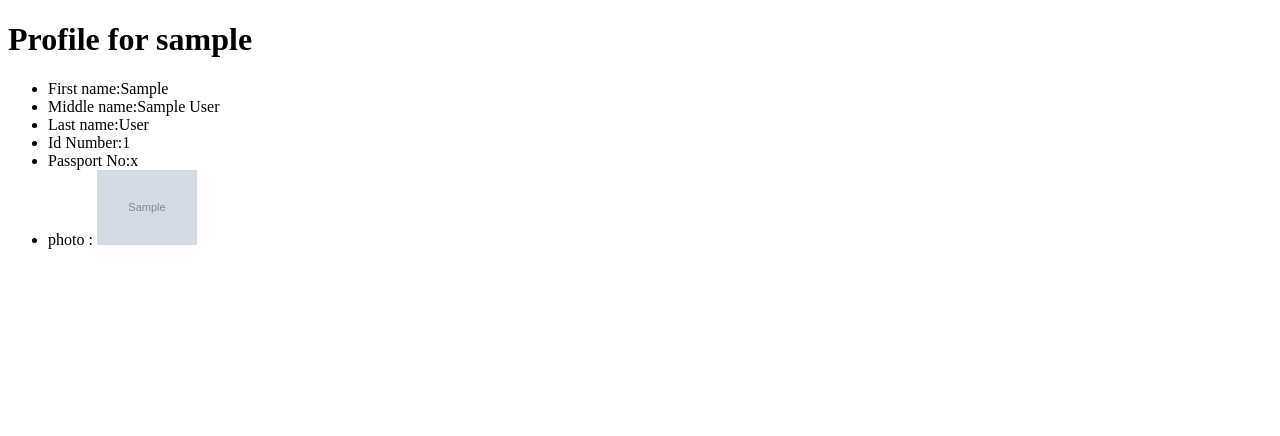
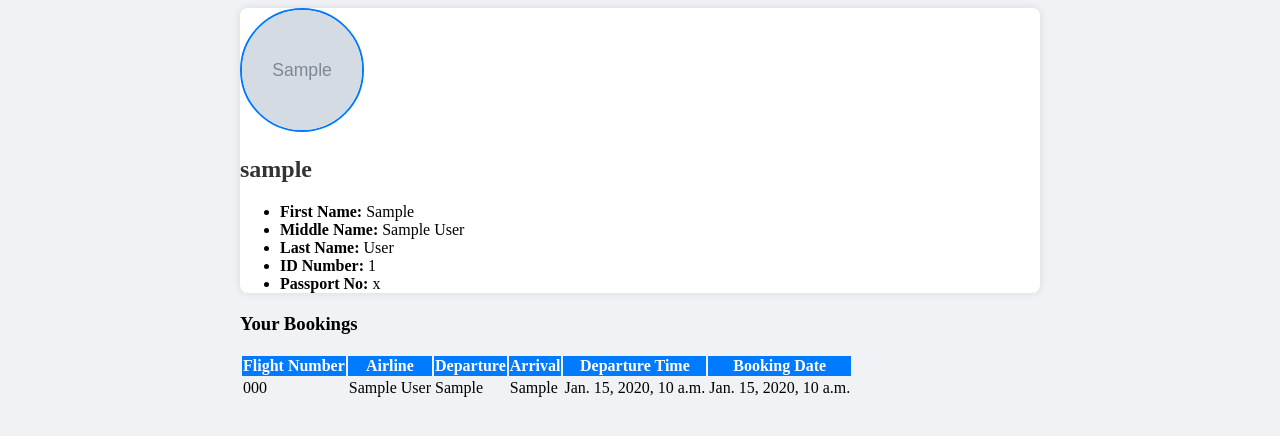
Before and after one commit to Ianmwangi934/Fashion_marketplace, a Django app: a page that uses Flight_Travelers/customer/templates/customer/profile.html in a window 1280 px wide. Shown: the top 436 px of the page. Run offline with Django 4.2, Linux system fonts and the light colour scheme; a user stored in the database is signed in; tables that the repository leaves empty hold one stand-in row (values such as "Sample post"); grey boxes marked "Sample" are stand-in pictures.

Commit message:
Added new features

```diff
--- a/Flight_Travelers/customer/admin.py
+++ b/Flight_Travelers/customer/admin.py
@@ -1,6 +1,10 @@
 from django.contrib import admin
-from .models import Airlines,Booking
+from .models import Airlines,Booking,Profile
 
 # Register your models here.
 admin.site.register(Airlines)
 admin.site.register(Booking)
+admin.site.register(Profile)
+class ProfileAdmin(admin.ModelAdmin):
+    list_display = ('user', 'role')
+    list_filter = ('role',)
--- a/Flight_Travelers/customer/models.py
+++ b/Flight_Travelers/customer/models.py
@@ -4,6 +4,11 @@ from django.contrib.auth.models import User
 
 # Create your models here.
 class Profile(models.Model):
+    ROLE_CHOICES=[
+        ('customer', 'Customer'),
+        ('support_agent', 'Support Agent'),
+        ('admin', 'Admin')
+    ]
     user = models.OneToOneField(User, on_delete=models.CASCADE)
     first_name = models.CharField(max_length=100)
     middle_name = models.CharField(max_length=100)
@@ -11,6 +16,10 @@ class Profile(models.Model):
     customer_id = models.IntegerField(blank=True,null=True)
     passport_number= models.CharField(max_length=100,blank=True,null=True)
     photo = models.ImageField(default='default.jpg', upload_to='profile/', null=True, blank=True)
+    role = models.CharField(max_length=20,choices=ROLE_CHOICES, default='customer')
+
+    def __str__(self):
+        return f"{self.user.username} = {self.get_role_display()}"
 
 class Airlines(models.Model):
     name = models.CharField(max_length=100)
@@ -31,3 +40,32 @@ class Booking(models.Model):
 
     def __str__(self):
         return f"{self.user.username}  - {self.flight_number}"
+class SupportTicket(models.Model):
+    STATUS_CHOICES = [
+        ('open', 'open'),
+        ('In progress', 'In progress'),
+        ('Resolved', 'Resolved'),
+        ('Closed', 'Closed'),
+    ]
+
+    CATEGORY_CHOICES = [
+        ('Booking Issue', 'Booking Issue'),
+        ('Refund Request', 'Refund Reqiest'),
+        ('Baggage Inquiry', 'Baggage Inquiry'),
+        ('Flight Change', 'Flight Change'),
+        ('Other', 'Other'),
+    ]
+
+    user = models.ForeignKey(User, on_delete=models.CASCADE)
+    airline = models.ForeignKey(Airlines, on_delete=models.CASCADE)
+    flight = models.ForeignKey(Booking, on_delete=models.CASCADE)
+    title = models.CharField(max_length=200)
+    description = models.TextField()
+    category = models.CharField(max_length=50,choices=CATEGORY_CHOICES, default='Other')
+    status = models.CharField(max_length=20,choices=STATUS_CHOICES, default='open')
+    response = models.TimeField(null=True,blank=True)
+    created_at = models.DateTimeField(auto_now_add=True)
+    updated_at = models.DateTimeField(auto_now=True)
+
+    def __str__(self):
+        return f"Ticket #{self.id} - {self.title}  ({self.status})"
--- a/Flight_Travelers/customer/templates/customer/airline.html
+++ b/Flight_Travelers/customer/templates/customer/airline.html
@@ -83,6 +83,8 @@
             million travelers fly up to 275 destinations in 50 countries, with up to 4,000 daily departures.
             Explore destinations and travel requrements where everything you need is all in one place.
         </p>
+        <a href="{% url 'submit_ticket' %}">Support</a><br>
+        <a href="{% url 'profile_view' user.username %}">View Your Profile</a>
     </div>
 
   </div>
--- a/Flight_Travelers/customer/templates/customer/profile.html
+++ b/Flight_Travelers/customer/templates/customer/profile.html
@@ -1,12 +1,112 @@
 {% extends "customer/layout.html" %}
 {% block body %}
-    <h1>Profile for {{ user.username }}</h1>
-    <ul>
-        <li>First name:{{profile.first_name}}</li>
-        <li>Middle name:{{profile.middle_name}}</li>
-        <li>Last name:{{profile.last_name}}</li>
-        <li>Id Number:{{profile.customer_id}}</li>
-        <li>Passport No:{{profile.passport_number}}</li>
-        <li>photo : <img src="{{ profile.photo.url }}" alt="Profile Photo" width="100"></li>
-    </ul>
+<style>
+    body {
+    background-color: #f0f2f5;
+}
+
+.container {
+    max-width: 800px;
+    margin: auto;
+}
+
+.card {
+    margin-bottom: 20px;
+    border: none;
+    background-color: #fff;
+    border-radius: 8px;
+    box-shadow: 0 0 10px rgba(0, 0, 0, 0.1);
+}
+
+.card-body h2 {
+    color: #333;
+}
+
+.rounded-circle {
+    object-fit: cover;
+}
+
+.table th {
+    background-color: #007bff;
+    color: white;
+}
+
+.table td {
+    vertical-align: middle;
+}
+
+.btn-primary {
+
+    border-color: #007bff;
+}
+
+.btn-primary:hover {
+    background-color: #0056b3;
+    border-color: #004494;
+}
+.profile-photo {
+    width: 120px;
+    height: 120px;
+    border-radius: 50%; /* Makes the image circular */
+    object-fit: cover; /* Ensures the image fits within the circular frame */
+    border: 2px solid #007bff; /* Optional: Adds a blue border around the photo */
+}
+</style>
+<div class="container mt-5">
+    <div class="card">
+        <div class="card-body d-flex align-items-center">
+            <img src="{{ profile.photo.url }}" alt="Profile Photo" class="profile-photo" width="120" height="120">
+            <div>
+                <h2> {{ user.username }}</h2>
+                <ul>
+                    <li><strong>First Name:</strong> {{ profile.first_name }}</li>
+                    <li><strong>Middle Name:</strong> {{ profile.middle_name }}</li>
+                    <li><strong>Last Name:</strong> {{ profile.last_name }}</li>
+                    <li><strong>ID Number:</strong> {{ profile.customer_id }}</li>
+                    <li><strong>Passport No:</strong> {{ profile.passport_number }}</li>
+                </ul>
+            </div>
+        </div>
+    </div>
+
+    <!-- Show Dashboard Link for Admins/Support Agents -->
+    {% if profile.role == 'admin' or profile.role == 'support_agent' %}
+        <div class="mt-4">
+            <a href="{% url 'support_dashboard' %}" class="btn btn-primary">Go to Support Dashboard</a>
+        </div>
+    {% endif %}
+
+    <!-- Show Bookings for Clients -->
+    <div class="mt-5">
+        <h3>Your Bookings</h3>
+        {% if bookings %}
+            <table class="table table-bordered mt-3">
+                <thead>
+                    <tr>
+                        <th>Flight Number</th>
+                        <th>Airline</th>
+                        <th>Departure</th>
+                        <th>Arrival</th>
+                        <th>Departure Time</th>
+                        <th>Booking Date</th>
+                    </tr>
+                </thead>
+                <tbody>
+                    {% for booking in bookings %}
+                    <tr>
+                        <td>{{ booking.flight_number }}</td>
+                        <td>{{ booking.airline.name }}</td>
+                        <td>{{ booking.departure_airport }}</td>
+                        <td>{{ booking.arrival_airport }}</td>
+                        <td>{{ booking.departure_time }}</td>
+                        <td>{{ booking.booking_date }}</td>
+                    </tr>
+                    {% endfor %}
+                </tbody>
+            </table>
+        {% else %}
+            <p>You have not booked any flights yet.</p>
+        {% endif %}
+    </div>
+</div>
 {% endblock %}
--- a/Flight_Travelers/customer/urls.py
+++ b/Flight_Travelers/customer/urls.py
@@ -11,6 +11,10 @@ urlpatterns = [
     path("airlines/<int:airline_id>/",views.airline_detail, name="airline_detail"),
     path("airlines/<str:iata_code>/flights/",views.flight_data_view,name="flight_data_view"),
     path("book_flight", views.book_flight_view, name="book_flight_view"),
-    path("airlines/<str:iata_code>/search", views.airlines_search_view,name="airline_search_view")
+    path("airlines/<str:iata_code>/search", views.airlines_search_view,name="airline_search_view"),
+    path("support/submit/", views.submit_ticket, name="submit_ticket"),
+    path("support/ticket",views.ticket_list, name="ticket_list"),
+    path("support/dashboard/",views.support_dashboard, name="support_dashboard"),
+    path("support/ticket/<int:ticket_id>/",views.ticket_detail, name="ticket_detail")
 
 ]
--- a/Flight_Travelers/customer/views.py
+++ b/Flight_Travelers/customer/views.py
@@ -5,8 +5,10 @@ from django.http import HttpResponseRedirect
 from django.urls import reverse
 from django.contrib.auth.models import User
 from django.contrib.auth.decorators import login_required
-from .models import Profile,Airlines,Booking
+from .models import Profile,Airlines,Booking, SupportTicket
 from django.contrib.auth.decorators import login_required
+from .forms import SupportTicketForm
+from .decorators import role_required
 import requests
 class LoginForm(forms.Form):
     username = forms.CharField(label="username", widget=forms.TextInput(attrs={'placeholder': 'Enter your username'}))
@@ -25,6 +27,54 @@ class ProfileForm(forms.Form):
     photo = forms.ImageField(label="photo", required=False)
 
 # Create your views here.
+@role_required(['support_agent','admin'])
+@login_required()
+def support_dashboard(request):
+    profile= Profile.objects.get(user=request.user)
+
+    if profile.role not in ['support_agent', 'admin']:
+        return redirect('airlines')
+    tickets = SupportTicket.objects.all() #Admins can view all the ticktes
+    if profile.role == 'support_agent':
+        tickets = tickets.filter(status="open") #only show unresolved tickets
+    return render(request, "support/dashboard.html",{
+        "tickets":tickets
+    })
+@role_required(['support_agent', 'admin'])
+@login_required()
+def ticket_detail(request, ticket_id):
+    ticket = get_object_or_404(SupportTicket, id=ticket_id)
+
+    if request.method == "POST":
+        response_message = request.POST.get("response")
+        ticket.response = response_message
+        ticket.status = "Resolved"
+        ticket.save()
+        return redirect('support_dashboard')
+    return render(request, 'support/ticket_detail.html',{
+        "ticket":ticket
+    })
+
+@login_required()
+def submit_ticket(request):
+    if request.method == "POST":
+        form = SupportTicketForm(request.POST)
+        if form.is_valid():
+            ticket = form.save(commit=False)
+            ticket.user = request.user #Assigning the logged in user
+            ticket.save()
+            return redirect('ticket_list')
+    else:
+        form = SupportTicketForm()
+    return render(request, 'customer/submit_ticket.html',{
+        "form":form
+    })
+@login_required()
+def ticket_list(request):
+    tickets = SupportTicket.objects.filter(user=request.user)
+    return render(request, "customer/ticket_list.html",{
+        "tickets":tickets
+    })
 def airlines_search_view(request, iata_code):
     #retrieving airline from the data base
     airline = get_object_or_404(Airlines, iata_code=iata_code)
@@ -132,6 +182,7 @@ def flight_data_view(request, iata_code):
     })
 def profile_view(request,username):
     user = get_object_or_404(User,username=username)
+    bookings = Booking.objects.filter(user= request.user)
 
     #create the user profile
     profile, create = Profile.objects.get_or_create(user=user)
@@ -175,7 +226,8 @@ def profile_view(request,username):
                 'photo':profile.photo
             })
             return render(request, "customer/profile.html",{
-                "profile":profile
+                "profile":profile,
+                "bookings":bookings
             })
 
 
```
Also changed, not shown: Flight_Travelers/customer/decorators.py (added, +12 -0 lines), Flight_Travelers/customer/forms.py (added, +14 -0 lines), Flight_Travelers/customer/templates/customer/submit_ticket.html (added, +41 -0 lines), Flight_Travelers/customer/templates/customer/ticket_list.html (added, +83 -0 lines), Flight_Travelers/customer/templates/support/dashboard.html (added, +83 -0 lines), Flight_Travelers/customer/templates/support/ticket_detail.html (added, +25 -0 lines), Flight_Travelers/customer/migrations/0007_supportticket.py (added), Flight_Travelers/customer/migrations/0008_profile_role.py (added), Flight_Travelers/customer/migrations/0009_supportticket_response.py (added).
